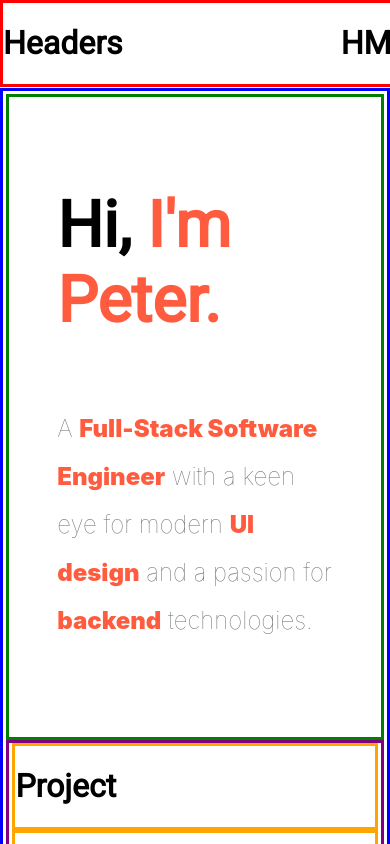
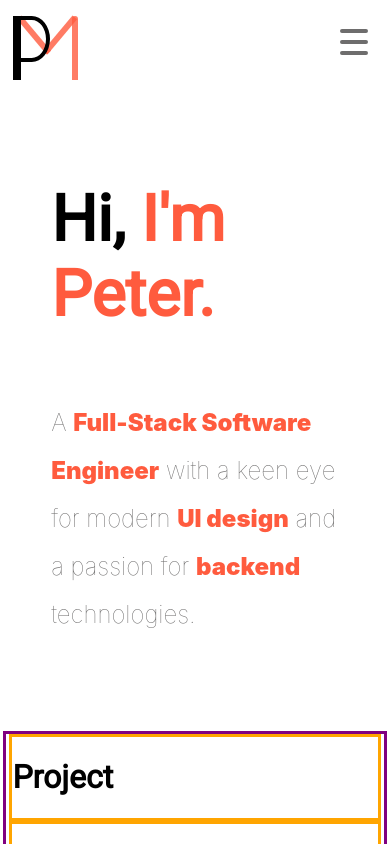
Before and after one commit to petermc87/portfolio, a React (Create React App) app: page / in a window 390 px wide. Shown: the top 844 px of the page. Built offline with nearby package versions, Linux system fonts and the light colour scheme.

Commit message:
added hamburger menu, styled navbar and logo

```diff
--- a/src/components/Header/Header.js
+++ b/src/components/Header/Header.js
@@ -1,10 +1,48 @@
 import styles from '../Header/Header.module.scss'
+import { useState } from 'react'
+export default function Header(){
 
-export default function Header(){
+    const [openHamburger, setOpenHamburger] = useState(false)
     return (
+        <>
         <div className={styles.navigation}>
-            <h1>Headers</h1>
-            <h1>HM</h1>
+            <div className={styles.logo}>
+                <div className={styles.straight}></div>
+                <div className={styles.circle}></div>
+                <div className={styles.line}></div>
+                <div className={styles.lineTwo}></div>
+                <div className={styles.straightEnd}></div>
+            </div>
+            {!openHamburger
+                ?
+                <div onClick={()=>{setOpenHamburger(true)}}className={styles.hMenu}>
+                    <div className={styles.lineOneHm}></div>
+                    <div className={styles.lineTwoHm}></div>
+                    <div className={styles.lineThreeHm}></div>
+                </div>
+                :
+                <div onClick={()=>{setOpenHamburger(false)}}className={styles.hMenu}>
+                    X
+                </div>
+            }
+
         </div>
+        {openHamburger
+            ?
+                <div className={styles.hamburgerNav}>
+                    <div className={styles.navItem}><h1>Home</h1></div>
+                    <div className={styles.navItem}><h1>Resume</h1></div>
+                    <div className={styles.navItem}><h1>About</h1></div>
+                    <div className={styles.navItem}><h1>Contact</h1></div>
+                </div>
+                    :
+                <div className={styles.hamburgerNavOut}>
+                    <div className={styles.navItem}><h1>Home</h1></div>
+                    <div className={styles.navItem}><h1>Resume</h1></div>
+                    <div className={styles.navItem}><h1>About</h1></div>
+                    <div className={styles.navItem}><h1>Contact</h1></div>
+                </div>
+        }
+        </>
     )
 }
--- a/src/components/Header/Header.module.scss
+++ b/src/components/Header/Header.module.scss
@@ -1,8 +1,201 @@
 .navigation{
-    border: solid red;
+    // border: solid red;
     position: fixed;
     top: 0;
     width: 99.6vw;
     display: flex;
     justify-content: space-between;
+    padding: 1rem 0 0.5rem 0;
+    background-color: white;
+    z-index: +4;
+    // padding: 0 1rem 0 0;
 }
+
+
+.hMenu{
+    margin-right: 0.7rem;
+    display: flex;
+    flex-direction: column;
+    justify-content: space-around;
+    height: 2.05rem;
+    align-items: center;
+    // justify-content: center;
+    padding: 0.6rem;
+}
+.hMenu:hover{
+    cursor: pointer;
+    opacity: 0.4;
+}
+
+.lineOneHm, .lineTwoHm, .lineThreeHm{
+    border: solid var(--info-text);
+    width: 1.5rem;
+    border-radius: 4px;
+    border-width: 0.15rem;
+}
+
+.logo{
+      width: 4.2rem;
+      height: 4rem;
+      font-size: 2rem;
+      justify-content: space-between;
+    }
+
+    .logo:hover{
+      cursor: pointer;
+      .line, .straightEnd{
+        box-shadow: 4px 4px #f3b6b6;
+      }
+      .straight{
+        box-shadow: 4px 4px #8a8a8a;
+      }
+      .circle{
+        box-shadow: 4px 0px #8a8a8a;
+      }
+    }
+
+    .line{
+      top: 1.97rem;
+      border: solid grey;
+       rotate: -50deg;
+      left: 2.3rem;
+      position: absolute;
+       width: 2.5rem;
+
+    }
+    .lineTwo{
+      top: 1.97rem;
+      border: solid grey;
+      rotate: 50deg;
+      left: 0.7rem;
+      position: absolute;
+       width: 2.5rem;
+    /*   opacity:0.4; */
+    }
+
+
+
+    .straight{
+      border: solid black;
+    /*   padding: 2rem; */
+      left: .8rem;
+      top: 2;
+      height: 3.5rem;
+      border-width: 0.25rem;
+      position: absolute;
+      z-index: 1;
+    /*   border */
+    }
+
+
+    .straightEnd{
+      border: solid grey;
+      left: 4.5rem;
+      top: 2.1;
+      height: 3.6rem;
+      position: absolute;
+       border-width:0.3rem;
+       border-radius: 3px 3px 0 0
+    }
+
+    .line, .lineTwo, .straightEnd{
+        // color: var(--red);
+        border: solid var(--red);
+        opacity: 0.8;
+
+    }
+
+    .circle{
+      border: solid black;
+      padding: .9rem;
+      left: .8rem;
+      top: 2;
+      height: .6rem;
+      border-radius: 0 50% 50% 0;
+      position: absolute;
+      border-width:0.25rem;
+      z-index: +1;
+    }
+
+    .hamburgerNav{
+        // border: solid purple;
+        padding: 5rem;
+        position: fixed;
+        // position: absolute;
+        top: 5.5rem;
+        width: 100%;
+        height: 100%;
+        background-color: white;
+        z-index: +3;
+        display: flex;
+        flex-direction: column;
+        padding: 5rem;
+        background-color: var(--red);
+        animation: slide-right ease-in 0.5s forwards;
+    }
+
+    .hamburgerNavOut{
+        // border: solid purple;
+        padding: 5rem;
+        position: fixed;
+        // position: absolute;
+        top: 5.5rem;
+        width: 100%;
+        height: 100%;
+        background-color: white;
+        z-index: +3;
+        display: flex;
+        flex-direction: column;
+        padding: 5rem;
+        background-color: var(--red);
+        animation: slide-out ease-in 0.5s forwards;
+    }
+
+    .navItem{
+        // border: solid orange;
+        margin-right: 10rem;
+        display: flex;
+        justify-content: center;
+    }
+
+    .navItem h1{
+        color: white;
+    }
+
+    .navItem:hover{
+        cursor: pointer;
+        animation: fade ease-in 0.2s forwards;
+    }
+
+
+    @keyframes fade {
+        0%   {
+        opacity: 1;
+        }
+        100% {
+        opacity: 0.5;
+        }
+       }
+
+       @keyframes slide-right {
+        0%   {
+        transform: translateX(100%);
+        opacity: 0;
+        }
+        100% {
+        transform: translateX(0%);
+        opacity: 1;
+        }
+       }
+
+
+       @keyframes slide-out {
+        0%   {
+        transform: translateX(0%);
+        opacity: 1;
+        }
+        100% {
+        transform: translateX(100%);
+        opacity: 0;
+        }
+       }
--- a/src/components/Section/IntroSection/IntroSection.module.scss
+++ b/src/components/Section/IntroSection/IntroSection.module.scss
@@ -1,6 +1,5 @@
 .intro{
-    border: solid green;
-    // margin-top:5.5rem;
+    // border: solid green;
     text-align: left;
     display: flex;
     flex-direction: column;
@@ -11,14 +10,7 @@
 .intro > h1{
     font-size: 4rem;
     font-weight: 900;
-    // text-shadow: 0px 0.2rem, 0.2rem 0.2rem, 0.1rem 0px;
     animation: slide-up ease-in 0.5s;
-    // animation-delay: 2s;
-    // font-stretch: expanded;
-    // text-shadow: 0.1rem 0 ;
-    // font-size: -webkit-xxx-large;
-// font-weight: 900;
-
 }
 
 .intro > p{
@@ -32,14 +24,6 @@
     opacity: 0;
 }
 
-// .intro > p ::before{
-//     opacity: 0;
-// }
-
-// .intro > p ::after{
-//     opacity: 1;
-// }
-
 
 span{
     color: var(--red);
@@ -50,12 +34,10 @@ span{
 @keyframes slide-up {
     0%   {
     transform: translateY(100%);
-    // display: none;
     opacity: 0;
     }
     100% {
     transform: translateY(0%);
-    // display: block;
     opacity: 1;
     }
    }
@@ -63,12 +45,10 @@ span{
    @keyframes slide-right {
     0%   {
     transform: translateX(100%);
-    // display: none;
     opacity: 0;
     }
     100% {
     transform: translateX(0%);
-    // display: block;
     opacity: 1;
     }
    }
--- a/src/pages/App/App.module.scss
+++ b/src/pages/App/App.module.scss
@@ -8,7 +8,6 @@
     --outlines: #c5c5c5;
     --roboto: 'Roboto', sans-serif;
     --ubuntu: 'Ubuntu', sans-serif;
-    // --roboto-heavy: 'Roboto', sans-serif, font-weight: 500;
   }
 
 h1{
@@ -16,7 +15,7 @@ h1{
 }
 
 main{
-    border: solid blue;
+    // border: solid blue;
     padding: 0.2rem;
     margin-top: 5.5rem;
 }
```
